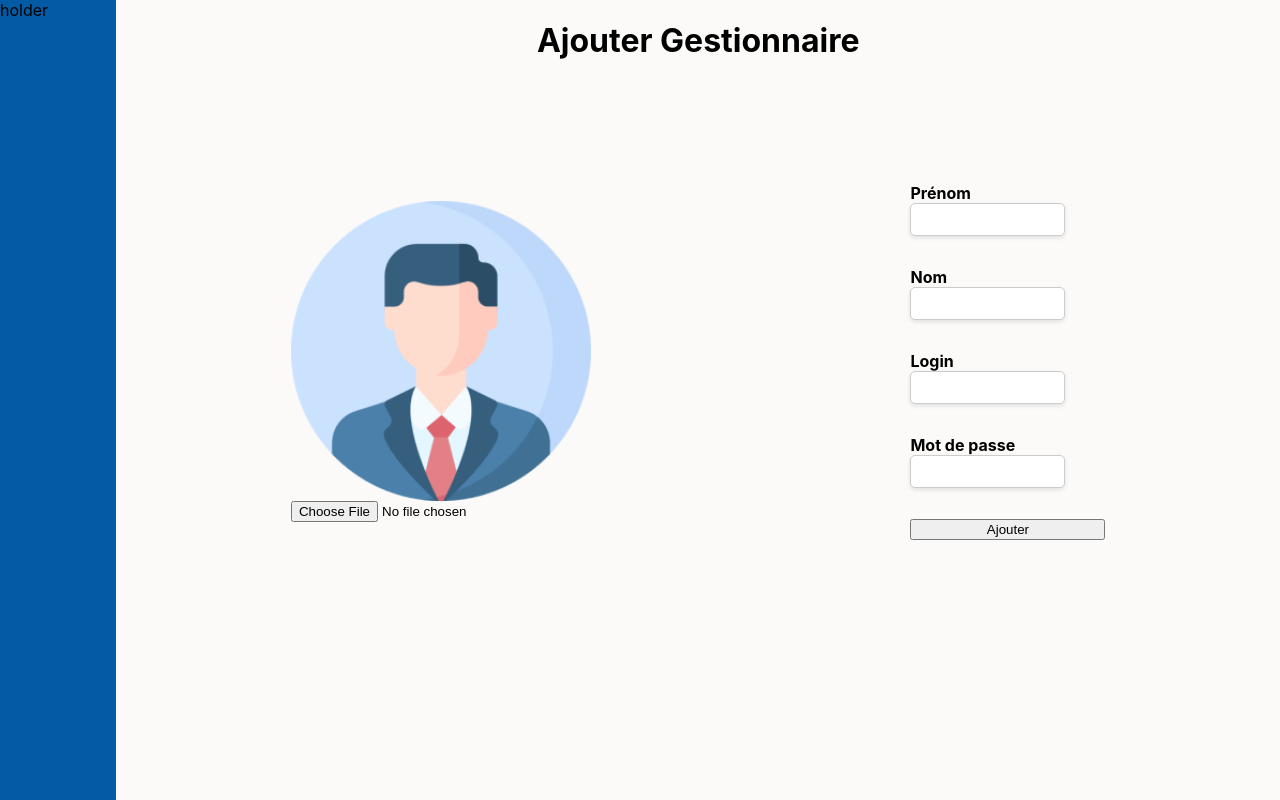
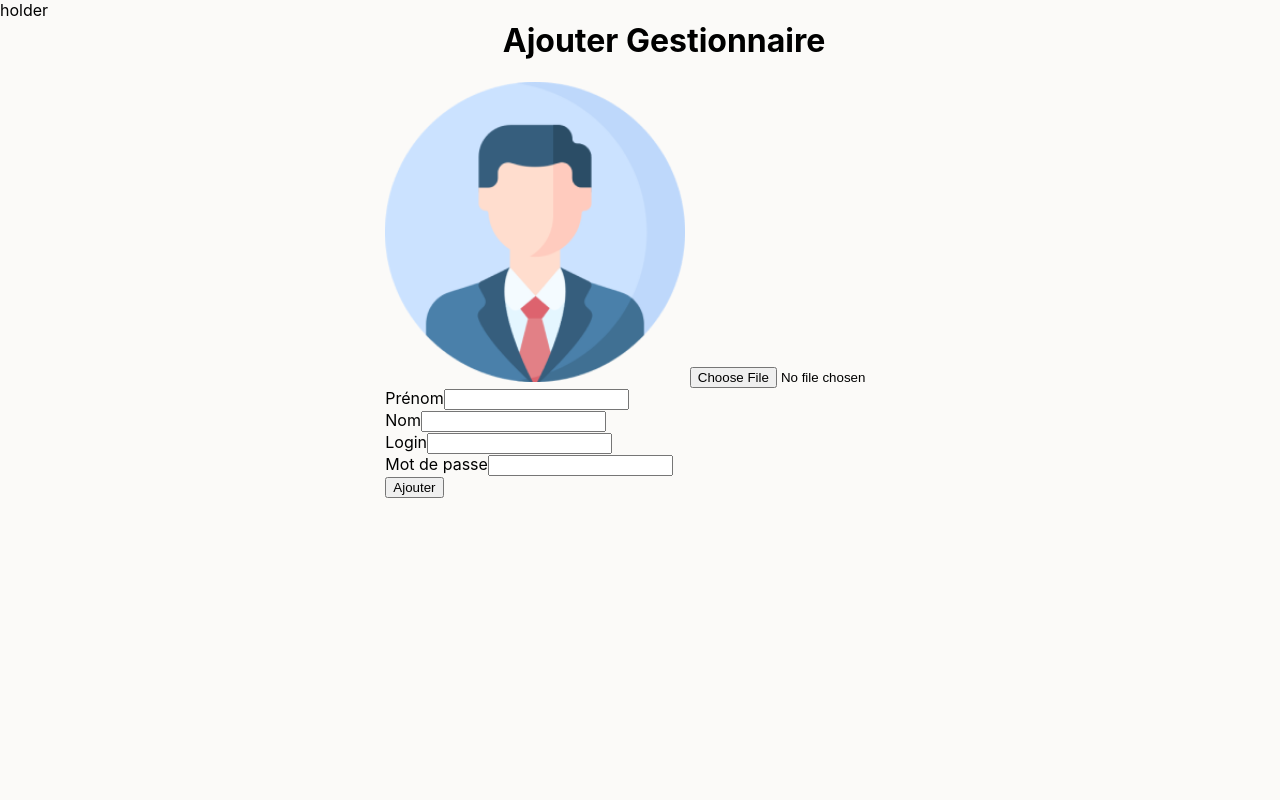
Before and after one commit to projet-synthese-ofppt/Front-End, a React (Create React App) app: page /addGestionnaire in a window 1280 px wide. Built offline with nearby package versions, Linux system fonts and the light colour scheme; sample sign-in values are in the browser's storage.

Commit message:
style changing

```diff
--- a/src/components/Admin/LoginAdmin.js
+++ b/src/components/Admin/LoginAdmin.js
@@ -49,7 +49,7 @@ const navigate=useNavigate()
 
 
     return (
-        <section>
+        <section className='Loginsection'>
 
             <div className='logopic'><img src='ofppt.png' /></div>
 
@@ -57,10 +57,10 @@ const navigate=useNavigate()
 
                         <div className="formContainer">
                             <h1 >Se connecter</h1>
-                            <form onSubmit={validateForm}>
+                            <form onSubmit={validateForm} className='Loginform'>
                                 <input type="text" className="form-control my-4 py-2" placeholder="Username" onChange={(e)=>setUsername(e.target.value)}/>
                                 <input type="password" className="form-control my-4 py-2" placeholder="Password" onChange={(e)=>setPassword(e.target.value)}/>
-                                  <span>Mot de passe oublié?</span>
+                                  <span className='.Loginspan'>Mot de passe oublié?</span>
                                     <button className="logbutton">Login</button>
 
 
--- a/src/components/Admin/addGestionnaire.js
+++ b/src/components/Admin/addGestionnaire.js
@@ -126,14 +126,14 @@ const handleSubmit = async (e) => {
 
 
 return(<div className='div1'>
-<nav>holder</nav>
+<nav className="Gestionnairenav">holder</nav>
 <div className='div2'>
-    <h1>Ajouter Gestionnaire</h1>
-<main>
-<div className='image'> <img src={formData.image ? URL.createObjectURL(formData.image) : 'profile 1.png'} width="300px" alt="Preview"/> <input type='file' onChange={handleImageChange}/></div>
-<form onSubmit={handleSubmit}>
-    <div>
-<label htmlFor="firstName" className="label">Prénom</label>
+    <h1 id="gestionnaire">Ajouter Gestionnaire</h1>
+<main className="Gestionnairemain">
+<div className='imageGestionnaire'> <img src={formData.image ? URL.createObjectURL(formData.image) : 'profile 1.png'} width="300px" alt="Preview"/> <input type='file' onChange={handleImageChange}/></div>
+<form onSubmit={handleSubmit} className="formGestionnaire">
+    <div className="groupGestionnaire">
+<label htmlFor="firstName" className="labelGestionnare">Prénom</label>
                         <input
                             type="text"
                             className="control"
@@ -144,8 +144,8 @@ return(<div className='div1'>
                             required
                         />
                         {errors.firstName && <div className="invalid-feedback">{errors.firstName}</div>}</div>
-                        <div>
-                        <label htmlFor="lastName" className="label">Nom</label>
+                        <div className="groupGestionnaire">
+                        <label htmlFor="lastName"className="labelGestionnare">Nom</label>
                         <input
                             type="text"
                             className="control"
@@ -156,8 +156,8 @@ return(<div className='div1'>
                             required
                         />
                         {errors.lastName && <div className="invalid-feedback">{errors.lastName}</div>}</div>
-                        <div>
-                        <label htmlFor="email" className="label">Login</label>
+                        <div className="groupGestionnaire">
+                        <label htmlFor="email" className="labelGestionnare">Login</label>
                         <input
                             type="email"
                             className="control"
@@ -168,8 +168,8 @@ return(<div className='div1'>
                             required
                         />
                         {errors.email && <div className="invalid-feedback">{errors.email}</div>}</div>
-                        <div>
-                        <label htmlFor="password" className="label">Mot de passe</label>
+                        <div className="groupGestionnaire">
+                        <label htmlFor="password" className="labelGestionnare">Mot de passe</label>
                         <input
                             type="password"
                             className="control"
@@ -180,7 +180,7 @@ return(<div className='div1'>
                             required
                         />
                         {errors.password && <div className="invalid-feedback">{errors.password}</div>}</div>
-                                             <div >  <button type="submit" className="button">Ajouter</button></div>
+                                             <div >  <button type="submit" className="buttonGestionnaire">Ajouter</button></div>
 
     </form></main></div></div>);
 }
--- a/src/components/ProfileGestionnaire.js
+++ b/src/components/ProfileGestionnaire.js
@@ -124,17 +124,17 @@ import '../style/ProfileGestionnaire.css'
         }; setErrors(newErrors);
     };
     return(<div className='div1'>
-    <nav>holder</nav>
+    <nav className='Profilenav'>holder</nav>
     <div className='div2'>
-        <h1>Profile Gestionnaire</h1>
-    <main>
-       <div className='image'><img src={img=== undefined ?'profile 1.png': img} width="300px" alt="profile"/> <input type='file' onChange={(e)=>setimg(e.target.value)}/>{errors.image && <div className="invalid-feedback">{errors.image}</div>}</div>
-    <form onSubmit={handleSubmit}>
-        <div>
-    <label htmlFor="firstName" className="label">Prénom</label>
+        <h1 className='Profile'>Profile Gestionnaire</h1>
+    <main className='Profilemain'>
+       <div className='imageprofile'><img src={img=== undefined ?'profile 1.png': img} width="300px" alt="profile"/> <input type='file' onChange={(e)=>setimg(e.target.value)}/>{errors.image && <div className="invalid-feedback">{errors.image}</div>}</div>
+    <form onSubmit={handleSubmit} className='Profileform'>
+        <div className='Profilegroup'>
+    <label htmlFor="firstName" className="Profilelabel">Prénom</label>
                             <input
                                 type="text"
-                                className="control"
+                                className="Profilecontrol"
                                 id="firstName"
                                 name="firstName"
                                 value={formData.firstName}
@@ -143,11 +143,11 @@ import '../style/ProfileGestionnaire.css'
                                 placeholder='Prénom'
                             />
                             {errors.firstName && <div className="invalid-feedback">{errors.firstName}</div>}</div>
-                            <div>
-                            <label htmlFor="lastName" className="label">Nom</label>
+                            <div className='Profilegroup'>
+                            <label htmlFor="lastName" className="Profilelabel">Nom</label>
                             <input
                                 type="text"
-                                className="control"
+                                className="Profilecontrol"
                                 id="lastName"
                                 name="lastName"
                                 value={formData.lastName}
@@ -156,11 +156,11 @@ import '../style/ProfileGestionnaire.css'
                                 placeholder='Nom'
                             />
                             {errors.lastName && <div className="invalid-feedback">{errors.lastName}</div>}</div>
-                            <div>
-                            <label htmlFor="email" className="label">Login</label>
+                            <div className='Profilegroup'>
+                            <label htmlFor="email"className="Profilelabel">Login</label>
                             <input
                                 type="email"
-                                className="control"
+                                className="Profilecontrol"
                                 id="email"
                                 name="email"
                                 value={formData.email}
@@ -169,11 +169,11 @@ import '../style/ProfileGestionnaire.css'
                                 placeholder='Login'
                             />
                             {errors.email && <div className="invalid-feedback">{errors.email}</div>}</div>
-                            <div>
-                            <label htmlFor="password" className="label">Mot de passe</label>
+                            <div className='Profilegroup'>
+                            <label htmlFor="password" className="Profilelabel">Mot de passe</label>
                             <input
                                 type="password"
-                                className="control"
+                                className="Profilecontrol"
                                 id="password"
                                 name="password"
                                 value={formData.password}
--- a/src/style/AddGestionnaire.css
+++ b/src/style/AddGestionnaire.css
@@ -13,12 +13,12 @@
     width: 100%;
 }
 
-nav{
+.Gestionnairenav{
     background: #025BA4;
     width: 10%;
 }
 
-main{
+.Gestionnairemain{
     display: flex;
     justify-content: space-between;
     align-items: center;
@@ -28,7 +28,7 @@ main{
     height: 70%;
 
 }
-form{
+.Gestionnaireform{
    display: flex;
    flex-direction: column;
    justify-content: space-between;
@@ -38,7 +38,7 @@ form{
 
 
 }
-form div{
+.Gestionnairegroup{
   display: flex;
   flex-direction: column;
   justify-content: space-between;
@@ -47,7 +47,7 @@ form div{
 
 
 }
-.label {
+.Gestionnairelabel {
 
     font-weight: bold;
 
@@ -62,7 +62,7 @@ form div{
 
   }
 
-  .button {
+  .buttonGestionnaire {
    font-size: 30px;
     background-color: #025BA4;
     color: #fff;
@@ -77,6 +77,6 @@ form div{
 
   }
 
-  .button:hover {
+  .buttonGestionnaire:hover {
     background-color: #0056b3;
   }
--- a/src/style/ProfileGestionnaire.css
+++ b/src/style/ProfileGestionnaire.css
@@ -13,12 +13,12 @@
     width: 100%;
 }
 
-nav{
+.Profilenav{
     background: #025BA4;
     width: 10%;
 }
 
-main{
+.Profilemain{
     display: flex;
     justify-content: space-between;
     align-items: center;
@@ -28,11 +28,11 @@ main{
     height: 70%;
 
 }
-.image{
+.imageprofile{
     display: flex;
     flex-direction: column;
 }
-form{
+.Profileform{
    display: flex;
    flex-direction: column;
    justify-content: space-between;
@@ -40,19 +40,19 @@ form{
 
 
 }
-form div{
+.Profilegroup{
   display: flex;
   flex-direction: column;
   margin-left: 20px;
 
 
 }
-.label {
+.Profilelabel {
 
     font-weight: bold;
 
   }
-  .control {
+  .Profilecontrol {
    width: 70%;
     padding: 8px;
     margin-bottom: 16px;
```
Also changed, not shown: public/ofppt.png (deleted).
